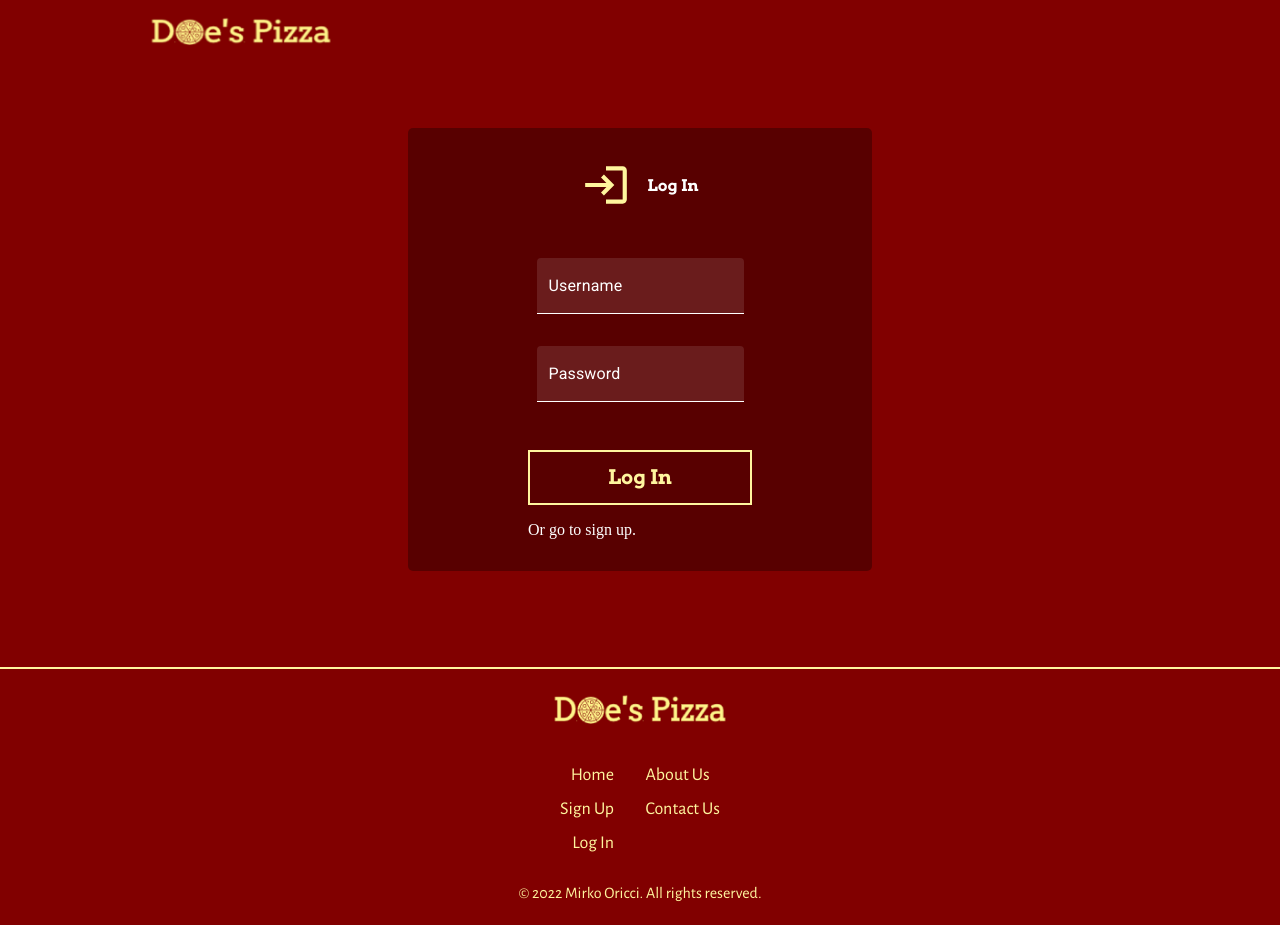
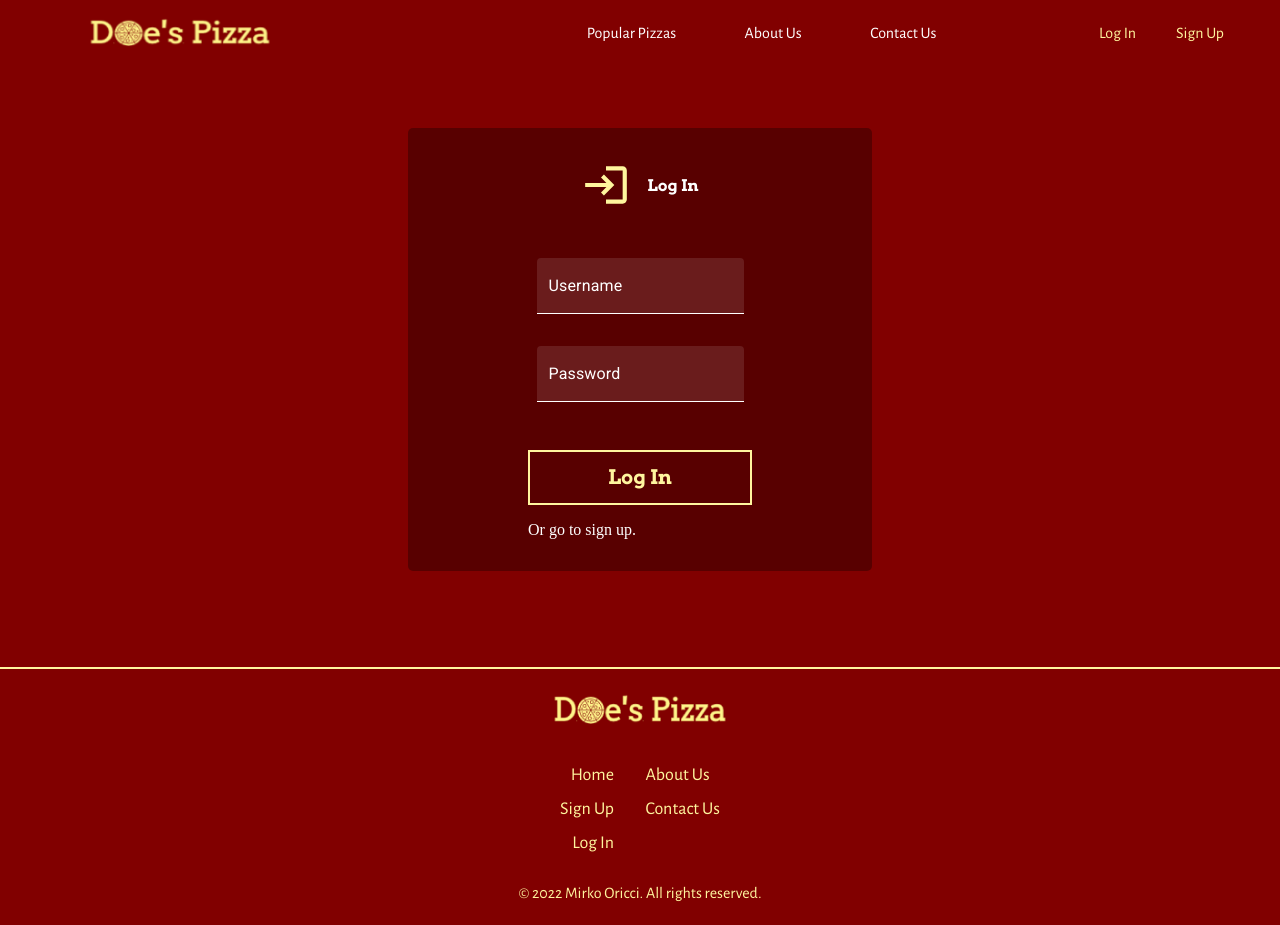
Before and after one commit to Techoplite/Doe-s-Pizza, a Next.js app: page /login in a window 1280 px wide. Built offline with nearby package versions, Linux system fonts and the light colour scheme; a web font is replaced by a local one.

Commit message:
Add nav links to desktop device

```diff
--- a/pages/components/Navbar.tsx
+++ b/pages/components/Navbar.tsx
@@ -2,13 +2,15 @@ import Image from 'next/image'
 import React from 'react'
 import { toggle } from '../../redux/menu/menuSlice'
 import styles from "../../styles/Navbar.module.scss";
-import { useAppDispatch } from '../../redux/hooks';
+import { useAppDispatch, useAppSelector } from '../../redux/hooks';
 import Menu from './Menu';
 import NavBackground from './NavBackground';
+import Link from 'next/link';
 
 
 export default function Navbar() {
   const dispatch = useAppDispatch()
+  const isAuthenticated = useAppSelector(state => state.auth.isAuthenticated)
   return (
     <div>
       <Menu />
@@ -22,6 +24,26 @@ export default function Navbar() {
             height={30}
             layout="fixed"
           />
+        </div>
+        <div className={styles['menu-links']}>
+          <li onClick={() => dispatch(toggle({ section: 'popular-pizzas', open: false }))}>Popular Pizzas</li>
+          <li onClick={() => dispatch(toggle({ section: 'about', open: false }))}>About Us</li>
+          <li onClick={() => dispatch(toggle({ section: 'contact', open: false }))}>Contact Us</li>
+        </div>
+        <div className={`${styles['menu-links']} ${styles['auth-links']}`}>
+          {!isAuthenticated ?
+            <>
+              <Link href="/login" passHref >
+                <li>Log In</li>
+              </Link>
+              <Link href="/signup" passHref >
+                <li className={styles['sign-up']}>Sign Up</li>
+              </Link>
+
+            </>
+            :
+            <li>Log Out</li>
+          }
         </div>
         <div
           className={styles.hamburger}
--- a/styles/Navbar.module.scss
+++ b/styles/Navbar.module.scss
@@ -1,3 +1,4 @@
+@import "globals.scss";
 .navbar {
     display: grid;
     grid-template-columns: 1fr 1fr 1fr 1fr;
@@ -15,6 +16,10 @@
     grid-column: 2 / 3;
 }
 
+.menu-links {
+    display: none;
+}
+
 @media only screen and (min-width: 400px) {
     .logo {
         grid-column: 1 / 2;
@@ -26,12 +31,59 @@
     margin-top: 0.5rem;
 }
 
-@media screen and (min-width:600px) {
-    .hamburger {
-        display: none;
-    }
+@media screen and (min-width: 1080px) {
     .navbar {
+        grid-template-columns: 1fr 1fr 1fr 1fr 1fr;
         position: absolute;
-        background-color: transparent;
+        .logo {
+            grid-column: 1 / 2;
+        }
+        .hamburger {
+            display: none;
+        }
+        .navbar {
+            position: absolute;
+            background-color: transparent;
+        }
+        .menu-links {
+            display: flex;
+            flex-direction: row;
+            justify-content: space-evenly;
+            align-content: center;
+            grid-column: 3 / 5;
+            color: $white;
+            width: 100%;
+            font-family: "Alegreya Sans";
+            font-style: normal;
+            font-weight: 400;
+            li {
+                list-style: none;
+                margin: 0;
+                cursor: pointer;
+                &:hover {
+                    color: $yellow;
+                }
+            }
+        }
+        .auth-links {
+            grid-column: 5 / 6;
+            color: $yellow;
+            justify-content: flex-end;
+            align-items: center;
+            li {
+                margin: 0 1rem;
+                &:hover {
+                    color: $white
+                }
+            }
+            .sign-up {
+                background-color: $red;
+                padding: 0.5rem;
+                border-radius: 2px;
+                &:hover {
+                    background-color: $lightRed;
+                }
+            }
+        }
     }
 }
```
Also changed, not shown: styles/Landing.module.scss (+14 -18 lines).
